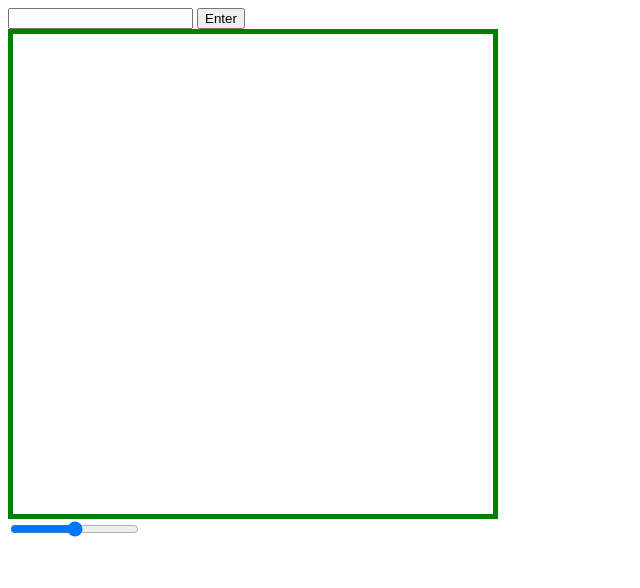
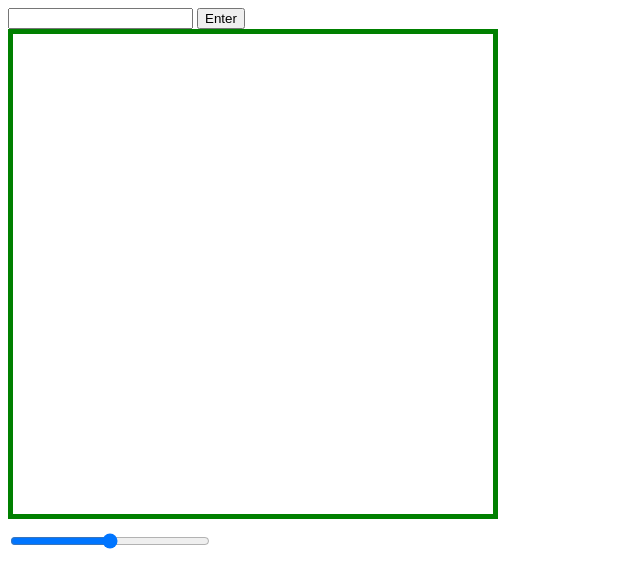
Before and after one commit to Rina-Mbugua/Etch-a-Sketch, a plain HTML site: page index.html in a window 1280 px wide. Shown: the whole page, without its empty margins (0-640 px from the left). Drawn offline with Linux system fonts and the light colour scheme.

Commit message:
add style to slider

```diff
--- a/styles.css
+++ b/styles.css
@@ -5,3 +5,8 @@
     display: flex;
     flex-wrap: wrap;
 }
+
+#slider {
+    width: 200px;
+    height: 40px;
+}
```
